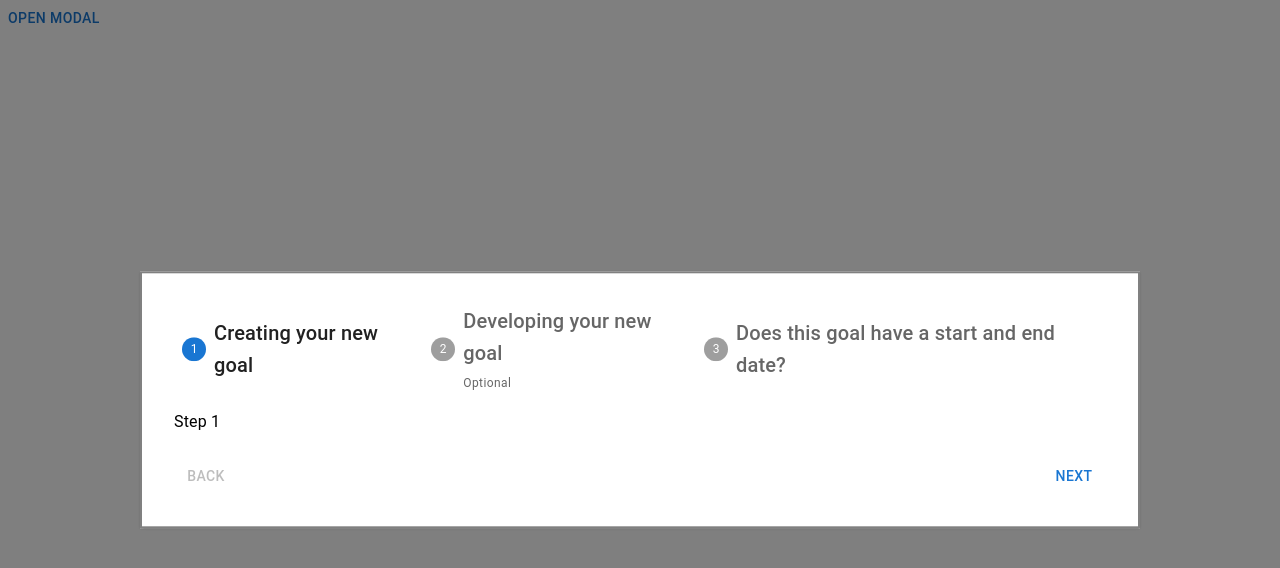
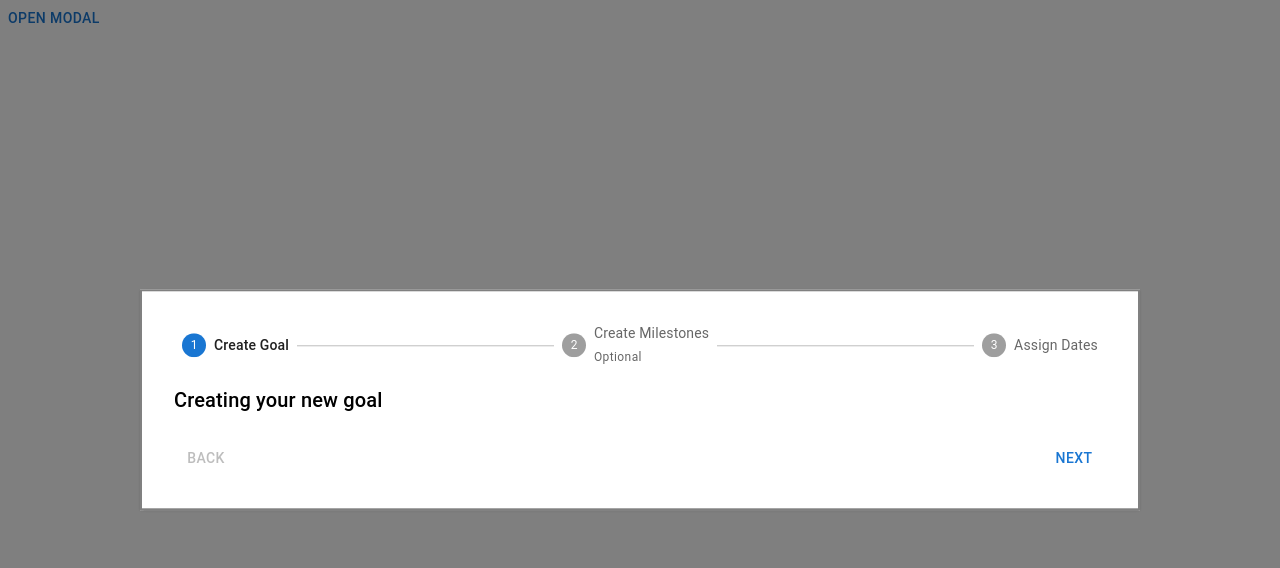
Before and after one commit to Co-Lab-You-Belong-in-Tech/Goalify, a React (Vite) app: page / in a window 1280 px wide. Both pictures are taken after a click on the button "OPEN MODAL". Shown: the top 568 px of the page. Built offline with nearby package versions, Linux system fonts and the light colour scheme.

Commit message:
Add descriptive comments

```diff
--- a/src/components/stepper.jsx
+++ b/src/components/stepper.jsx
@@ -12,7 +12,7 @@ import SetDateStep from "./SetDateStep.jsx";
 const steps = [
     {title: 'Create Goal', content: <CreateNewGoalStep/>},
     {title: 'Create Milestones', content: <DevelopMilestonesStep/>},
-    {title: 'Create Steps', content: <SetDateStep/>},]
+    {title: 'Assign Dates', content: <SetDateStep/>},]
 
 export default function HorizontalLinearStepper() {
     const [activeStep, setActiveStep] = React.useState(0); //Index of the Active step
@@ -82,13 +82,14 @@ export default function HorizontalLinearStepper() {
                 }
                 // Show the title of the step
                 return (<Step key={step} {...stepProps}>
-                    <StepLabel {...labelProps}>{step.content}</StepLabel>
+                    <StepLabel {...labelProps}>{step.title}</StepLabel>
                 </Step>);
             })}
         </Stepper>
+        {/*Stepper body*/}
         {/*All steps are done?*/}
         {activeStep === steps.length ?
-            // Yes
+            // Yes, show the end message and reset button
             (<React.Fragment>
                 <Typography sx={{mt: 2, mb: 1}}>
                     Your first goal is set :)
@@ -98,9 +99,10 @@ export default function HorizontalLinearStepper() {
                     <Button onClick={handleReset}>Reset</Button>
                 </Box>
             </React.Fragment>) :
-            // In the middle show the content
+            // No, show the step content
             (<React.Fragment>
-                <Typography sx={{mt: 2, mb: 1}}>Step {activeStep + 1}</Typography>
+                <Box sx={{mt: 2, mb: 1}}>{steps[activeStep].content}</Box>
+                {/*Navigation Buttons*/}
                 <Box sx={{display: 'flex', flexDirection: 'row', pt: 2}}>
                     <Button
                         color="inherit"
```
